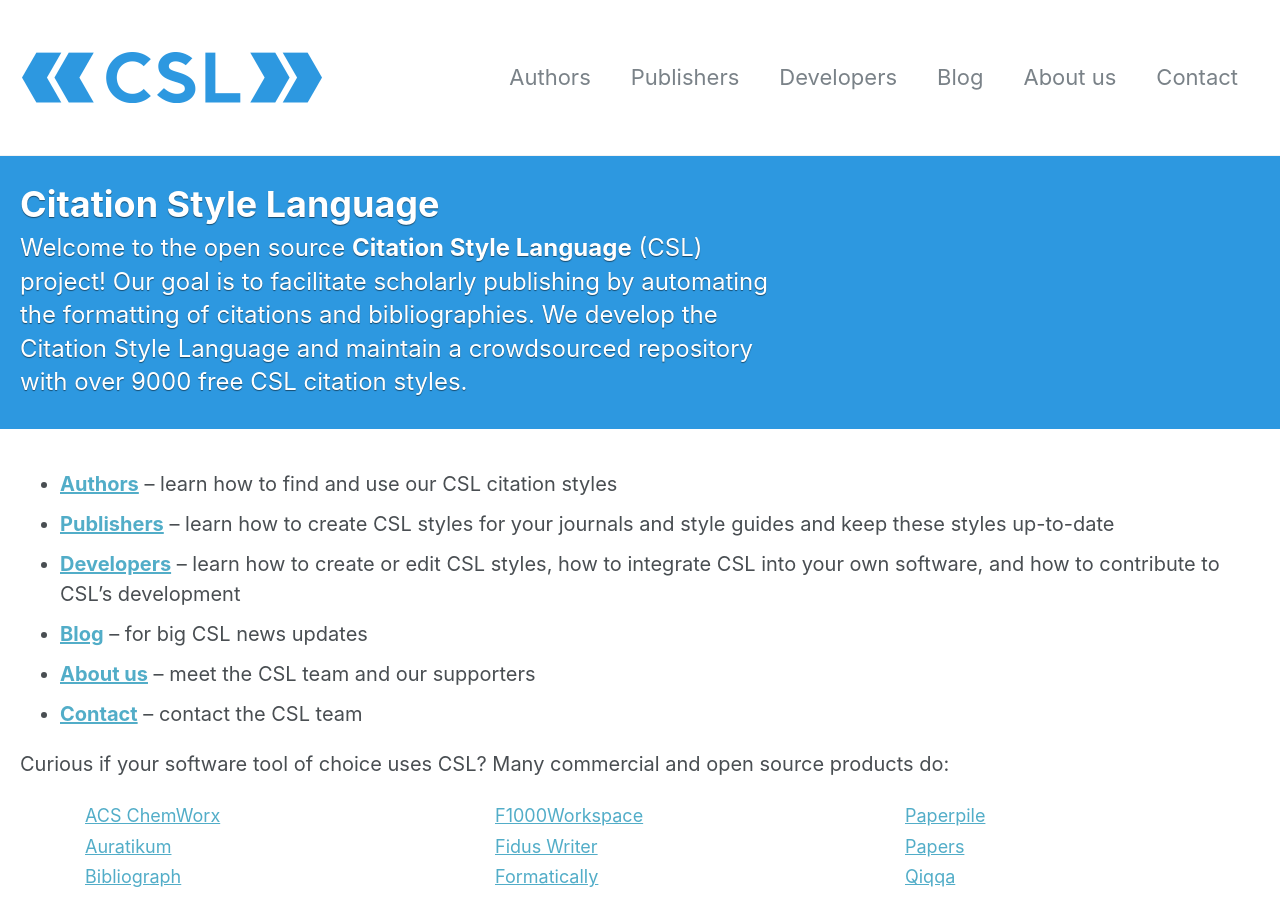
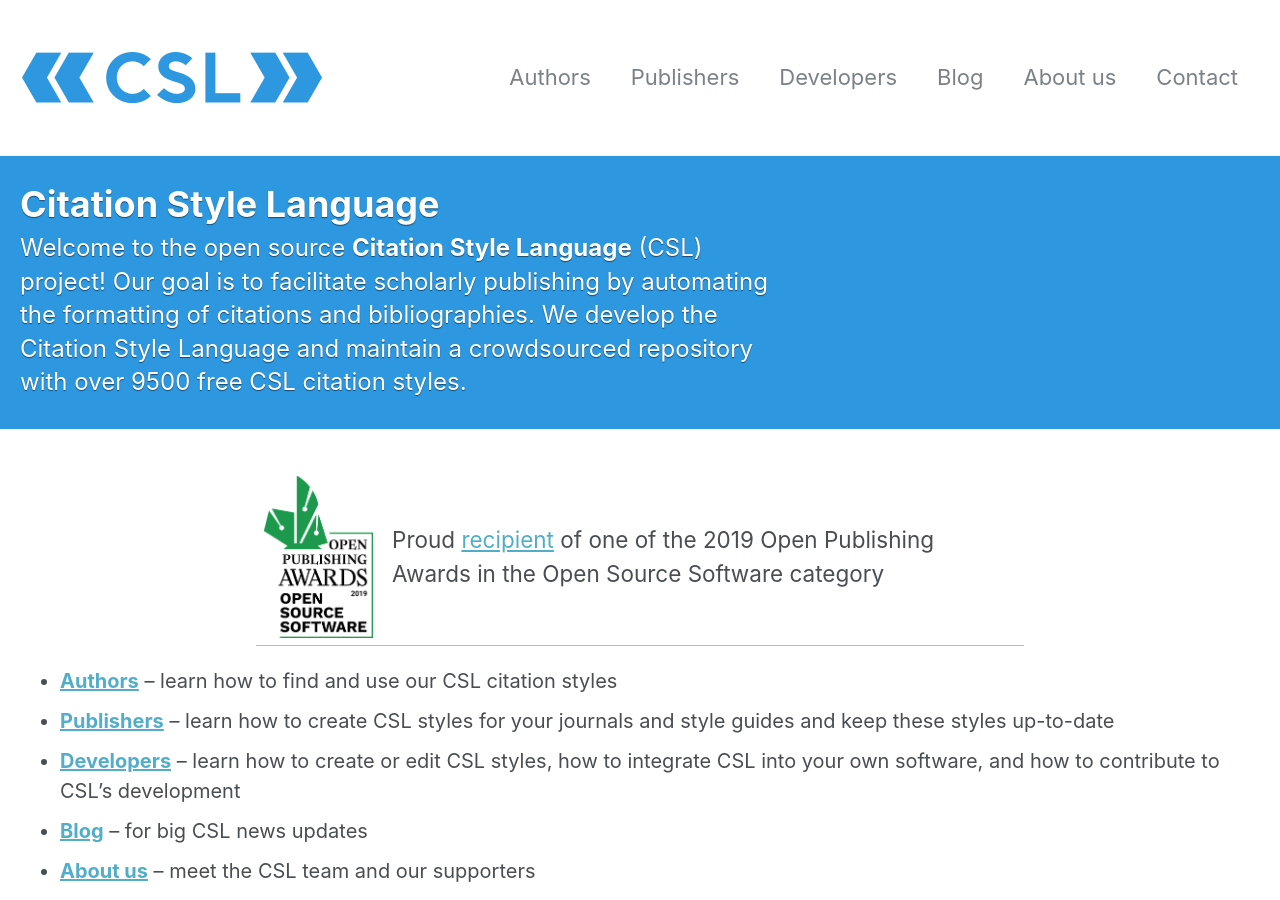
Before and after one commit to citation-style-language/citation-style-language.github.io, a Jekyll site: the page built from _pages/index.md, in a window 1280 px wide and 900 px high. Built offline with Jekyll 4.4.1, drawn with Linux system fonts in a browser that asks for light colours; the list of posts is cut into pages by our own code.

Commit message:
Mention 2019 Open Publishing Awards award on home page

```diff
--- a/_pages/index.md
+++ b/_pages/index.md
@@ -3,7 +3,7 @@
 layout: home
 author_profile: true
 title: Citation Style Language
-excerpt: Welcome to the open source <span style="white-space:nowrap"><b>Citation Style Language</b></span> (CSL) project! Our goal is to facilitate scholarly publishing by automating the formatting of citations and bibliographies. We develop the Citation Style Language and maintain a crowdsourced repository with over 9000 free CSL citation styles.
+excerpt: Welcome to the open source <span style="white-space:nowrap"><b>Citation Style Language</b></span> (CSL) project! Our goal is to facilitate scholarly publishing by automating the formatting of citations and bibliographies. We develop the Citation Style Language and maintain a crowdsourced repository with over 9500 free CSL citation styles.
 description: CitationStyles.org, home of the Citation Style Language (CSL), a popular open XML-based language to describe the formatting of citations and bibliographies.
 header:
   overlay_color: "#2d98e0"
@@ -120,6 +120,8 @@
     url: https://zbib.org/
 ---
 
+<table style="margin: auto;max-width:768px;"><tr><td><img src="/assets/img/OSS-Vertical@2x.png" height="300px" width="200px"></td><td style="font-size:1.5em;">Proud <a href="https://openpublishingawards.org/index.php/citation-style-language/">recipient</a> of one of the 2019 Open Publishing Awards in the Open Source Software category</td></tr></table>
+
 * **[Authors](/authors/)** &ndash; learn how to find and use our CSL citation styles
 * **[Publishers](/publishers/)** &ndash; learn how to create CSL styles for your journals and style guides and keep these styles up-to-date
 * **[Developers](/developers/)** &ndash; learn how to create or edit CSL styles, how to integrate CSL into your own software, and how to contribute to CSL's development
```
Also changed, not shown: assets/img/OSS-Vertical@2x.png (added).
